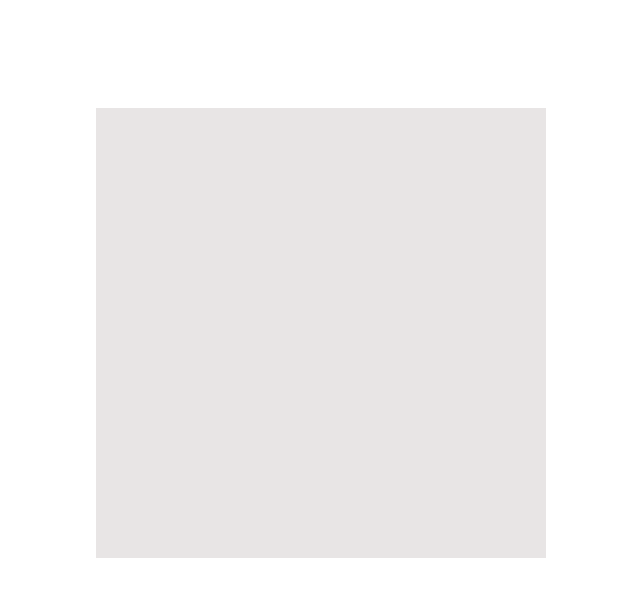
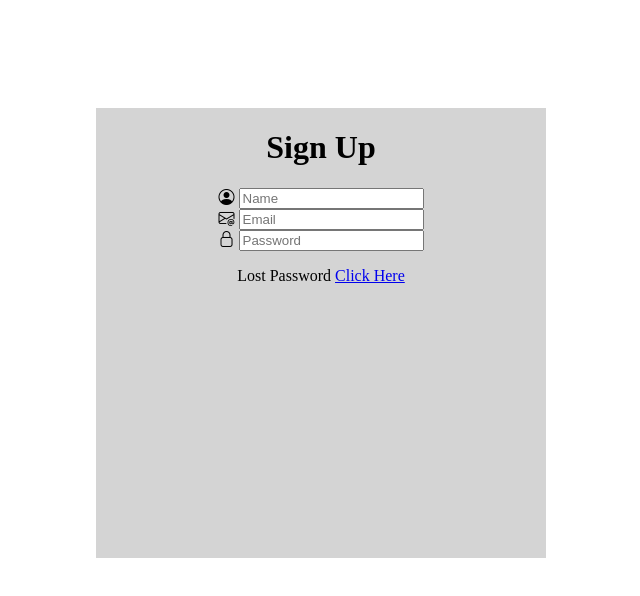
Before and after one commit to isamwandawiro/log-in-form, a plain HTML site: page index.html in a window 1280 px wide. Shown: the whole page, without its empty margins (288-928 px from the left). Drawn offline with nearby package versions, Linux system fonts and the light colour scheme.

Commit message:
update index.html
added classes

```diff
--- a/index.html
+++ b/index.html
@@ -4,12 +4,36 @@
   <meta charset="UTF-8">
   <meta name="viewport" content="width=device-width, initial-scale=1.0">
   <link rel="stylesheet" href="/style.css">
+  <link rel="stylesheet" href="https://cdn.jsdelivr.net/npm/bootstrap-icons/font/bootstrap-icons.css">
+
   <title>log-in-form</title>
 </head>
 <body>
   <div class="container">
-    <div class="form-box">
+      <h1>
+       Sign Up
+      </h1>
+      <form >
+        <div class="input-group">
+          <div class="input-field">
+            <i class="bi bi-person-circle"></i>
+            <input type="text" placeholder="Name">
+          </div>
+          <div class="input-field">
+            <i class="bi bi-envelope-at"></i>
+            <input type="email" placeholder="Email">
+          </div>
+           <div class="input-field">
+            <i class="bi bi-lock"></i>
+            <input type="password" placeholder="Password">
+          </div>
+      <p>Lost Password
+        <a href="#">Click Here</a>
+      </p>
 
+
+        </div>
+      </form>
     </div>
   </div>
 </body>
--- a/style.css
+++ b/style.css
@@ -11,7 +11,7 @@ body{
   height: 450px;
   position: absolute;
   left: 30%;
-  background: rgb(232, 229, 229);
+  background:rgba(8, 8, 8, 0.171);
   background-position: center;
   text-align: center;
   margin-top: 100px;
```
